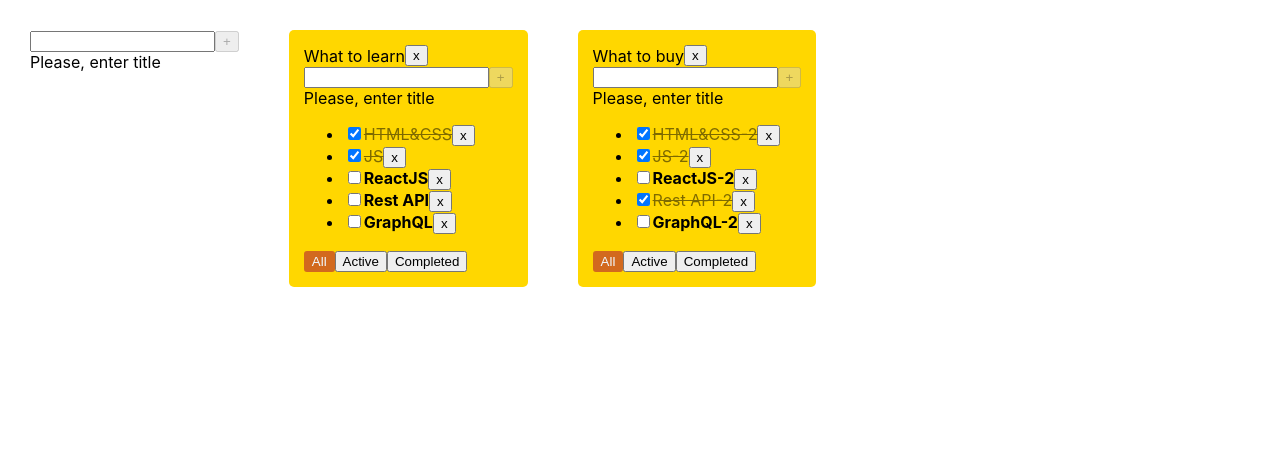
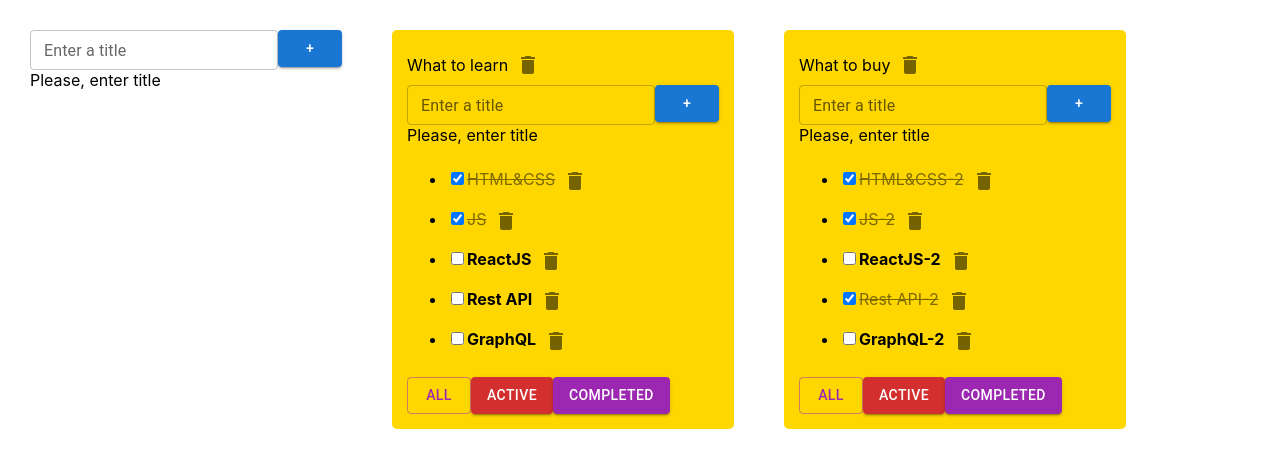
Before and after one commit to dron185/todolist, a React (Create React App) app: page / in a window 1280 px wide. Shown: the top 468 px of the page. Built offline with nearby package versions, Linux system fonts and the light colour scheme.

Commit message:
feat: add material ui, replaced some buttons snd inputs

```diff
--- a/package.json
+++ b/package.json
@@ -3,6 +3,10 @@
   "version": "0.1.0",
   "private": true,
   "dependencies": {
+    "@emotion/react": "^11.11.4",
+    "@emotion/styled": "^11.11.5",
+    "@mui/icons-material": "^5.15.15",
+    "@mui/material": "^5.15.15",
     "@testing-library/jest-dom": "^5.16.5",
     "@testing-library/react": "^13.4.0",
     "@testing-library/user-event": "^13.5.0",
--- a/src/AddItemForm.tsx
+++ b/src/AddItemForm.tsx
@@ -1,5 +1,8 @@
 import React, {ChangeEvent, KeyboardEvent, useState} from 'react';
-import {Button} from "./Button";
+// import {Button} from "./Button";
+import Button from '@mui/material/Button'
+import TextField from '@mui/material/TextField/TextField';
+
 
 type PropsType = {
     addItem: (title: string) => void
@@ -36,17 +39,33 @@ export const AddItemForm = ({addItem}: PropsType) => {
 
     return (
         <div>
-            <input
-                className={inputError ? "input-error" : ""}
+            <TextField
+                label="Enter a title"
+                variant={'outlined'}
+                // className={inputError ? 'error' : ''}
                 value={newItemTitle}
+                size={'small'}
+                error={!!inputError}
+                helperText={inputError}
                 onChange={changeNewItemTitleHandler}
-                onKeyDown={addItemOnKeyDownHandler}
+                onKeyUp={addItemOnKeyDownHandler}
             />
-            <Button
-                title={"+"}
-                onClickHandler={addNewItemHandler}
-                isDisabled={!isAddItemPossible}
-            />
+
+            {/*<input*/}
+            {/*    className={inputError ? "input-error" : ""}*/}
+            {/*    value={newItemTitle}*/}
+            {/*    onChange={changeNewItemTitleHandler}*/}
+            {/*    onKeyDown={addItemOnKeyDownHandler}*/}
+            {/*/>*/}
+
+            {/*<Button*/}
+            {/*    title={"+"}*/}
+            {/*    onClickHandler={addNewItemHandler}*/}
+            {/*    isDisabled={!isAddItemPossible}*/}
+            {/*/>*/}
+
+            <Button variant="contained" onClick={addNewItemHandler}>+</Button>
+
             {!newItemTitle.length && <div style={{color: inputError ? "red" : "black"}}>Please, enter title</div>}
             {newItemTitle.length > maxTitleLength && <div>Task title is too long</div>}
         </div>
--- a/src/EditableSpan.tsx
+++ b/src/EditableSpan.tsx
@@ -1,3 +1,4 @@
+import TextField from '@mui/material/TextField';
 import React, {ChangeEvent, useState} from 'react';
 
 type PropsType = {
@@ -26,8 +27,23 @@ export const EditableSpan = ({oldTitle, spanClass, updateTitle}: PropsType) => {
     }
 
     return (
-        edit ?
-            <input value={newTitle} autoFocus onBlur={editModeHandler} onChange={changeTitleHandler}/> :
-            <span className={spanClass} onDoubleClick={editModeHandler}>{oldTitle}</span>
+        <>
+            {
+                edit ?
+                    (
+                        <TextField
+                            variant={'outlined'}
+                            value={newTitle}
+                            size={'small'}
+                            onChange={changeTitleHandler}
+                            onBlur={editModeHandler}
+                            autoFocus
+                        />
+                    ) :
+                    // <input value={newTitle} autoFocus onBlur={editModeHandler} onChange={changeTitleHandler}/> :
+                    ( <span className={spanClass} onDoubleClick={editModeHandler}>{oldTitle}</span>)
+            }
+        </>
+
     );
 };
--- a/src/Todolist.tsx
+++ b/src/Todolist.tsx
@@ -1,9 +1,11 @@
-import React, {ChangeEvent, KeyboardEvent, useState} from "react";
-import {Button} from "./Button";
-import {TodoListHeader} from "./TodoListHeader";
+import React, {ChangeEvent} from "react";
+// import {Button} from "./Button";
 import {FilterValuesType} from "./App";
 import AddItemForm from "./AddItemForm";
 import {EditableSpan} from "./EditableSpan";
+import IconButton from '@mui/material/IconButton'
+import DeleteIcon from '@mui/icons-material/Delete'
+import Button from '@mui/material/Button';
 
 export type TaskType = {
     id: string
@@ -59,7 +61,10 @@ export const Todolist = ({
                                   spanClass={t.isDone ? "task-done" : "task"}
                                   updateTitle={(newTitle: string)=>updateTaskTitleHandler(t.id, newTitle)}
                     />
-                    <Button title={"x"} onClickHandler={removeTaskHandler}/>
+                    {/*<Button title={"x"} onClickHandler={removeTaskHandler}/>*/}
+                    <IconButton onClick={removeTaskHandler}>
+                        <DeleteIcon />
+                    </IconButton>
                 </li>
             )
         })}
@@ -108,26 +113,49 @@ export const Todolist = ({
                               updateTitle={updateTodolistTitleHandler}
                 />
                 {/*<h3 style={{margin: 0}}>{title}</h3>*/}
-                <Button title={"x"} onClickHandler={removeTodolistHandler}/>
+                <IconButton onClick={removeTodolistHandler}>
+                    <DeleteIcon />
+                </IconButton>
+                {/*<Button title={"x"} onClickHandler={removeTodolistHandler}/>*/}
             </div>
             <AddItemForm addItem={addTaskHandler}/>
             {tasksList}
             <div>
+                {/*<Button*/}
+                {/*    classes={filter === "all" ? "btn-active" : ""}*/}
+                {/*    title={'All'}*/}
+                {/*    onClickHandler={changeFilterHandlerCreator('all')}*/}
+                {/*/>*/}
+
                 <Button
-                    classes={filter === "all" ? "btn-active" : ""}
-                    title={'All'}
-                    onClickHandler={changeFilterHandlerCreator('all')}
-                />
+                    variant={filter === 'all' ? 'outlined' : 'contained'}
+                    color={'secondary'}
+                    onClick={changeFilterHandlerCreator('all')}
+                >All</Button>
+
+                {/*<Button*/}
+                {/*    classes={filter === "active" ? "btn-active" : ""}*/}
+                {/*    title={'Active'}*/}
+                {/*    onClickHandler={changeFilterHandlerCreator('active')}*/}
+                {/*/>*/}
+
                 <Button
-                    classes={filter === "active" ? "btn-active" : ""}
-                    title={'Active'}
-                    onClickHandler={changeFilterHandlerCreator('active')}
-                />
+                    variant={filter === 'active' ? 'outlined' : 'contained'}
+                    color={'error'}
+                    onClick={changeFilterHandlerCreator('active')}
+                >Active</Button>
+
+                {/*<Button*/}
+                {/*    classes={filter === "completed" ? "btn-active" : ""}*/}
+                {/*    title={'Completed'}*/}
+                {/*    onClickHandler={changeFilterHandlerCreator('completed')}*/}
+                {/*/>*/}
+
                 <Button
-                    classes={filter === "completed" ? "btn-active" : ""}
-                    title={'Completed'}
-                    onClickHandler={changeFilterHandlerCreator('completed')}
-                />
+                    variant={filter === 'completed' ? 'outlined' : 'contained'}
+                    color={'secondary'}
+                    onClick={changeFilterHandlerCreator('completed')}
+                >Completed</Button>
             </div>
         </div>
     )
```
Also changed, not shown: 1 other file (tests, documents, lock files or other folders).
